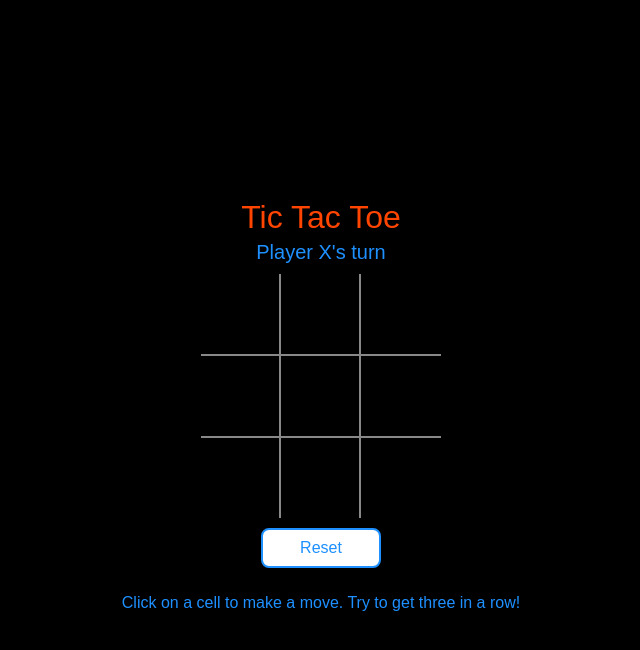
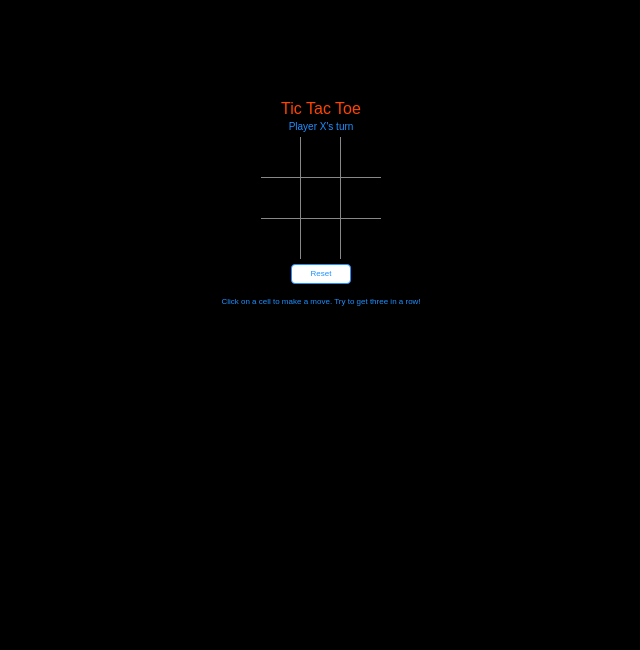
Before and after one commit to yairDavidson/GoQwerty, a plain HTML site: page tictactoe/index.html in a window 1280 px wide. Shown: the whole page, without its empty margins (319-959 px from the left). Drawn offline with Linux system fonts and the light colour scheme.

Commit message:
Update style.css

```diff
--- a/tictactoe/style.css
+++ b/tictactoe/style.css
@@ -1,5 +1,5 @@
 body {
-
+	zoom: 0.5;
 	font-family: 'Bowlby One SC', sans-serif;
 	font-weight: 100; /* Adjust font weight as needed */
 	background-color: #000; /* black background */
```
